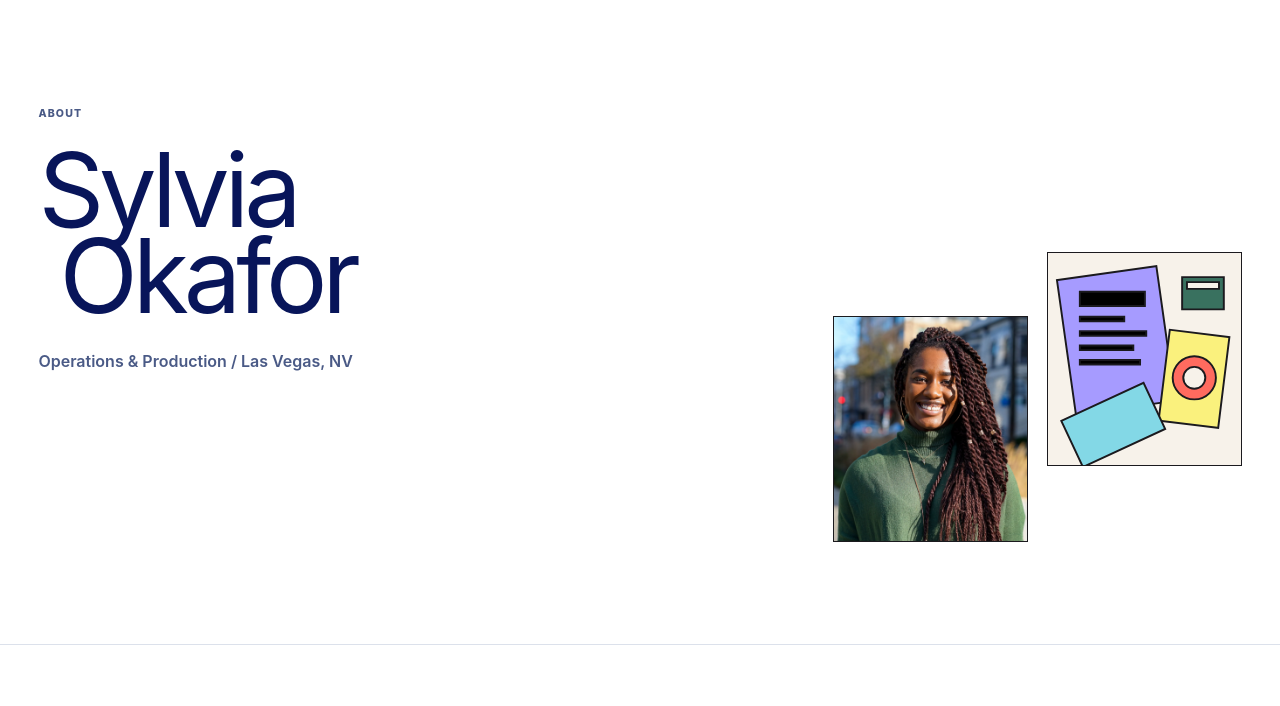
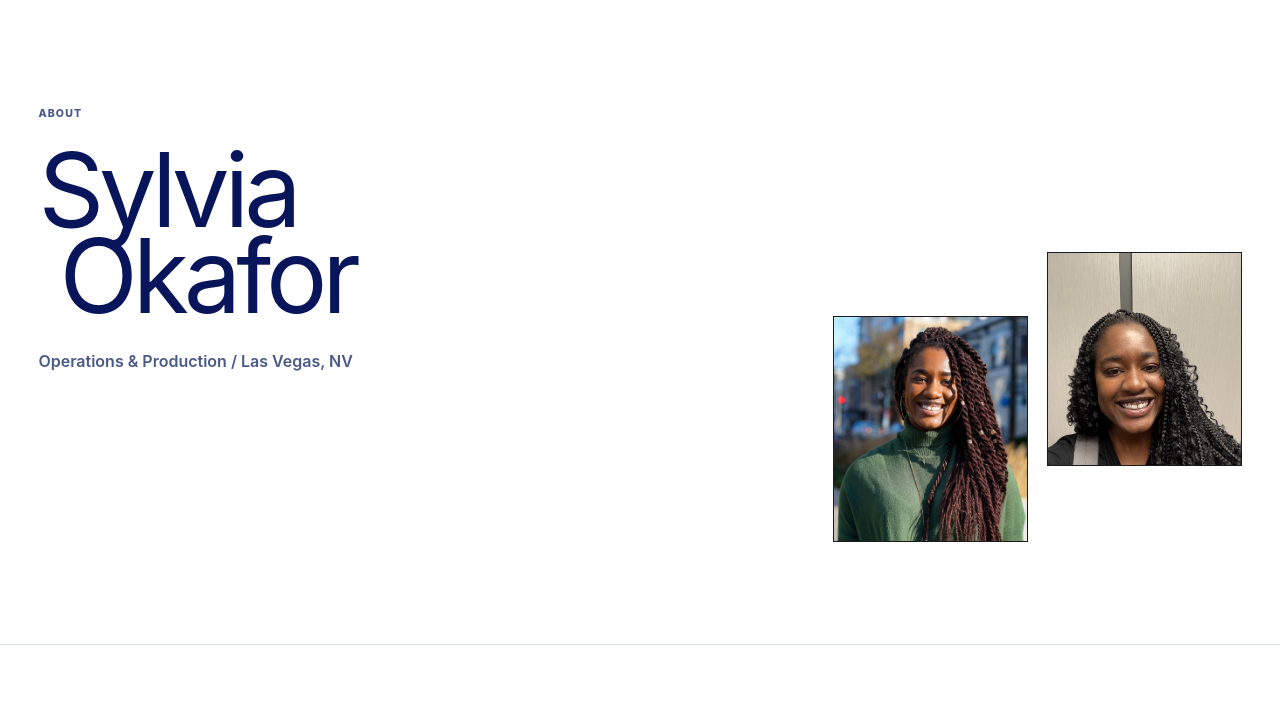
Before and after one commit to sylviaproduces/sylviaproduces.github.io, a website with bundled scripts: page about.html in a window 1280 px wide. Shown: the part 82-788 px from the top of the page. Built offline with nearby package versions, Linux system fonts and the light colour scheme.

Commit message:
Update about.html
Add 2nd hero image

```diff
--- a/about.html
+++ b/about.html
@@ -20,7 +20,7 @@
       </div>
       <div class="about-nameplate__media reveal is-visible">
         <figure class="about-nameplate__portrait about-nameplate__portrait--primary"><img src="assets/images/sylvia.webp" alt="Portrait of Sylvia Okafor outdoors" width="1767" height="2048"></figure>
-        <figure class="about-nameplate__portrait about-nameplate__portrait--secondary"><img src="assets/images/about-collage.svg" alt="Abstract notes and film-frame collage" width="1000" height="1100"></figure>
+        <figure class="about-nameplate__portrait about-nameplate__portrait--secondary"><img src="assets/images/Sylvia (1).jpg" alt="Selfie of Sylvia" width="1000" height="1100"></figure>
       </div>
     </section>
 
```
